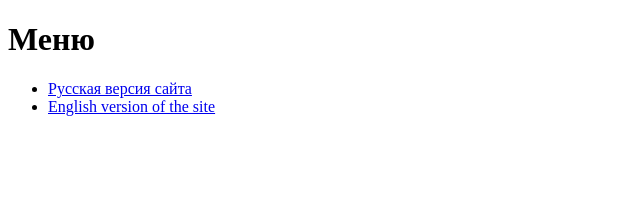
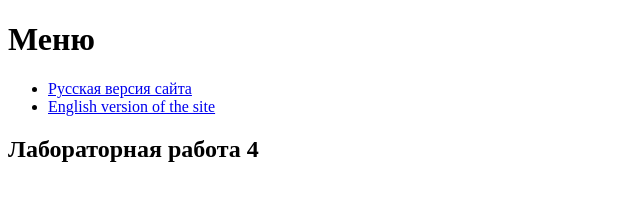
Before and after one commit to SerdyukDavoyan/lab4RPP.github.io, a plain HTML site: page index.html in a window 1280 px wide. Shown: the whole page, without its empty margins (0-640 px from the left). Drawn offline with Linux system fonts and the light colour scheme.

Commit message:
Update index.html

```diff
--- a/index.html
+++ b/index.html
@@ -6,5 +6,6 @@
       <li><a href="ru/index.html">Русская версия сайта</a></li>
       <li><a href="en/index.html">English version of the site</a></li>
     </ul>
+    <h2>Лабораторная работа 4</h2>
   </body>
 </html>
```
